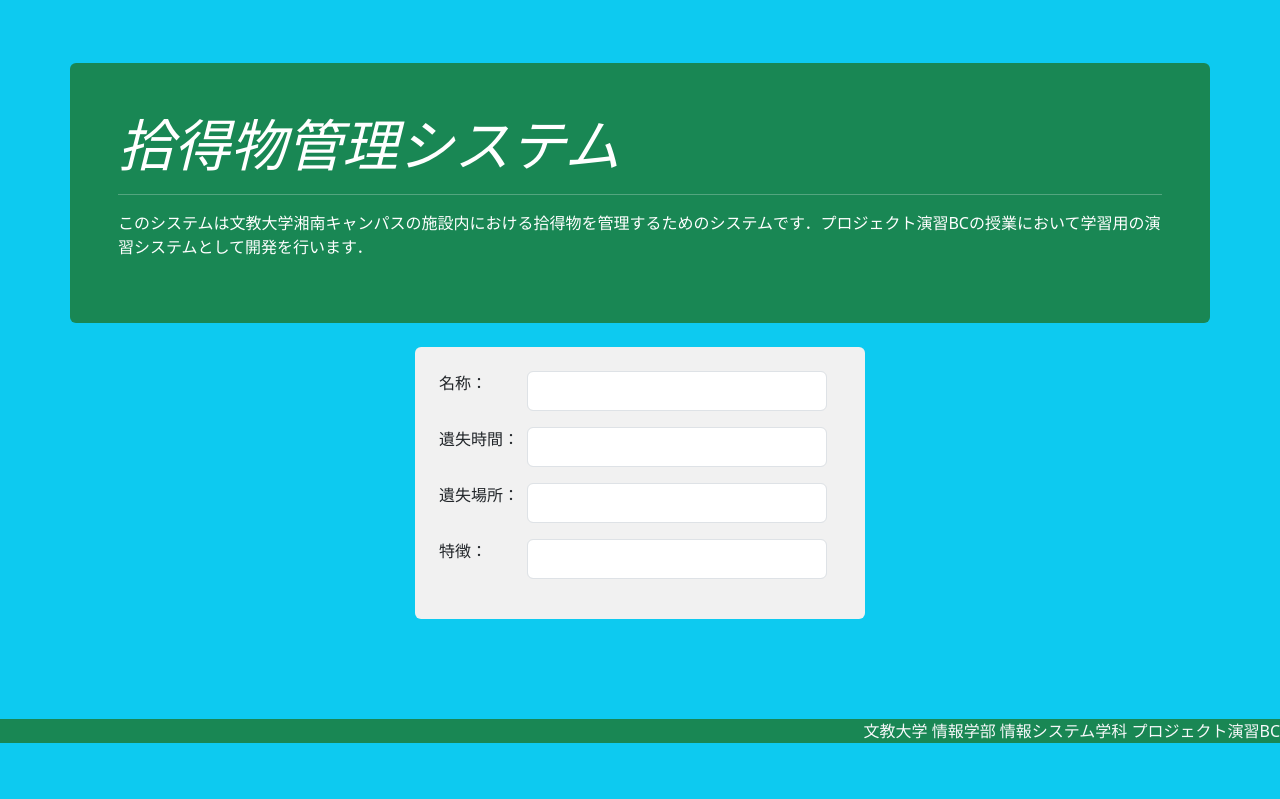
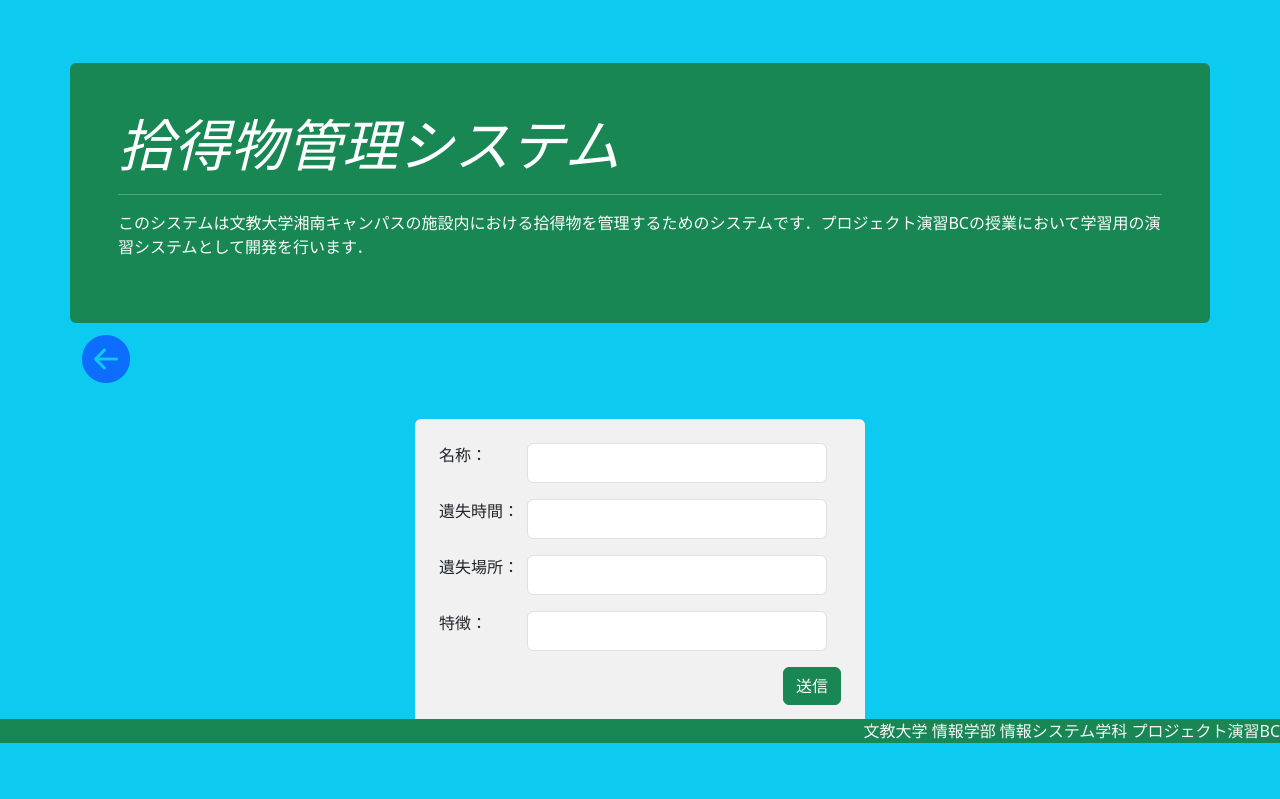
Before and after one commit to Okuda0712/kadai, a Flask app: page /sinsei in a window 1280 px wide. Shown: the part 57-856 px from the top of the page. Run offline with Flask 3, Linux system fonts and the light colour scheme.

Commit message:
トップページに行くようにした　送信ボタンの設置

```diff
--- a/templates/sinsei.html
+++ b/templates/sinsei.html
@@ -10,6 +10,9 @@
             <p>このシステムは文教大学湘南キャンパスの施設内における拾得物を管理するためのシステムです．プロジェクト演習BCの授業において学習用の演習システムとして開発を行います．</p>
         </div>
     </div>
+<a href="/" style="text-decoration: none;">
+  <i class="bi bi-arrow-left-circle-fill" style="font-size: 48px; color: #0d6efd;"></i>
+</a>
 <div class="container p-4 rounded mt-4" style="background-color: #f1f1f1; width: 450px;">
     <form>
       <div class="mb-3 d-flex">
@@ -28,6 +31,9 @@
       <label class="form-label me-2" style="width: 80px;">特徴：</label>
       <input type="text" class="form-control" style="width: 300px; height: 40px;">
      </div>
+     <div class="text-end">
+      <button type="submit" class="btn btn-success">送信</button>
+     </div>
     </form>
 </div>
 </div>
```
